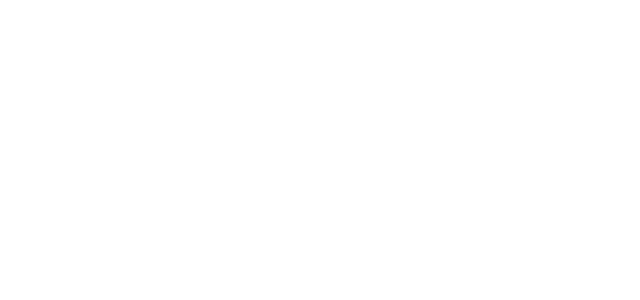
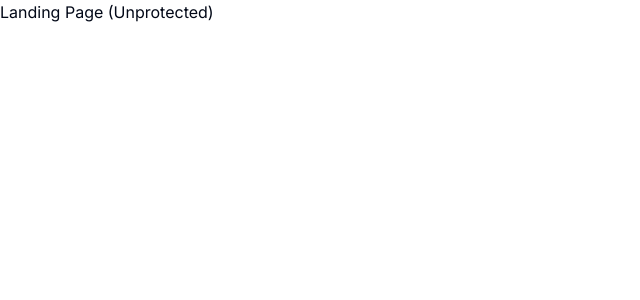
Before and after one commit to vrtttx/divera, a Next.js app: page / in a window 1280 px wide. Shown: the top 300 px of the page, without its empty margins (0-640 px from the left). Built offline with nearby package versions, Linux system fonts and the light colour scheme.

Commit message:
fix: initial file structure setup

```diff
--- /dev/null
+++ b/app/(dashboard)/(routes)/dashboard/page.tsx
@@ -0,0 +1,5 @@
+const DashboardPage = () => {
+	return <div>Dashboard Page (Protected)</div>;
+};
+
+export default DashboardPage;
--- /dev/null
+++ b/app/(landing)/page.tsx
@@ -0,0 +1,5 @@
+const LandingPage = () => {
+	return <div>Landing Page (Unprotected)</div>;
+};
+
+export default LandingPage;
--- a/app/page.tsx
+++ /dev/null
@@ -1,3 +0,0 @@
-export default function Home() {
-	return <main className=""></main>;
-}
```
